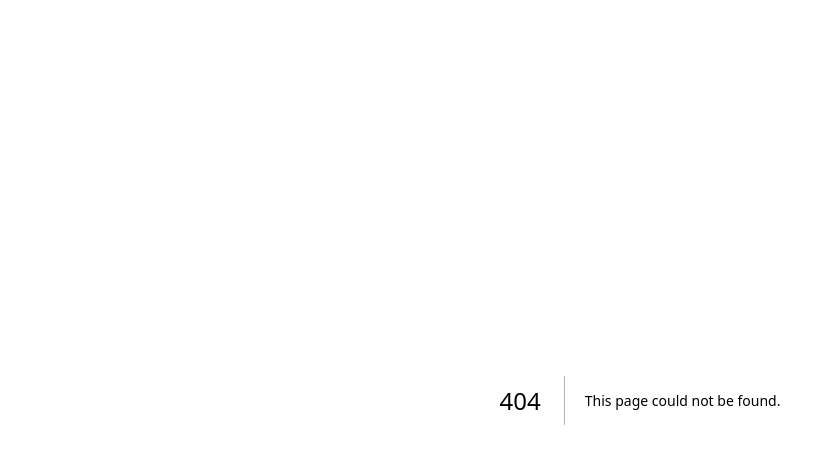
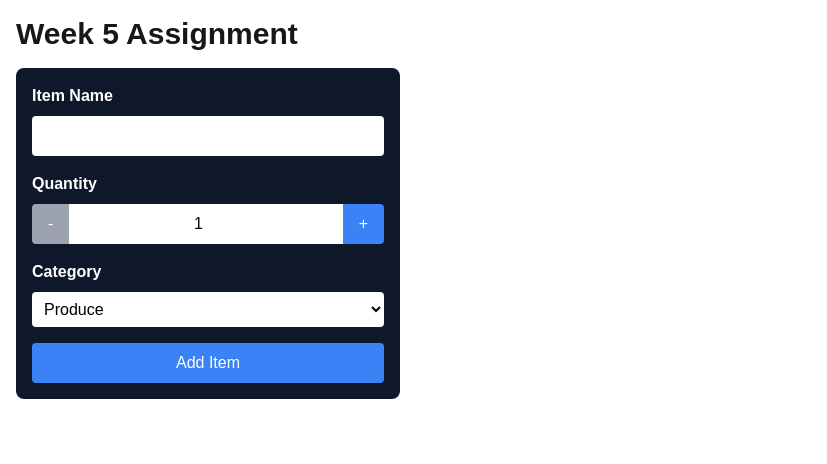
Before and after one commit to pranavbhalla22/cprg306-assignments, a Next.js app: page /week-5 in a window 1280 px wide. Before the commit this address had no page. Shown: the top 464 px of the page, without its empty margins (0-827 px from the left). Built offline with nearby package versions, Linux system fonts and the light colour scheme.

Commit message:
commit the changes

```diff
--- a/app/page.js
+++ b/app/page.js
@@ -3,15 +3,18 @@ import Link from "next/link";
 export default function page(){
   return(
     <div>
-      <h1> CPRG 306: Web Development 2 - Assignments</h1>
+      <h1 className="text-2xl font-bold mb-4">CPRG 306: Web Development 2 - Assignments</h1>
       <p>
-        Link to week 2: <Link href="week-2">Week 2</Link>
+        Link to week 2: <Link href="week-2" className="text-blue-500 hover:text-blue-700">Week 2</Link>
       </p>
       <p>
-      Link to week 3: <Link href="week-3">Week 3</Link>
+        Link to week 3: <Link href="week-3" className="text-green-500 hover:text-green-700">Week 3</Link>
       </p>
       <p>
-      Link to week 4: <Link href="week-4">Week 4</Link>
+        Link to week 4: <Link href="week-4" className="text-red-500 hover:text-red-700">Week 4</Link>
+      </p>
+      <p>
+        Link to week 5: <Link href="week-5" className="text-purple-500 hover:text-purple-700">Week 5</Link>
       </p>
     </div>
   );
--- /dev/null
+++ b/app/week-5/newitem.js
@@ -0,0 +1,117 @@
+"use client";
+import { useState } from 'react';
+
+export default function NewItem() {
+  const [name, setName] = useState("");
+  const [quantity, setQuantity] = useState(1);
+  const [category, setCategory] = useState("produce");
+
+  const handleSubmit = (e) => {
+    e.preventDefault();
+    const item = { name, quantity, category };
+    console.log(item);
+    alert(`Added Item: ${name}, Quantity: ${quantity}, Category: ${category}`);
+    setName("");
+    setQuantity(1);
+    setCategory("produce");
+  };
+
+  const increment = () => {
+    if (quantity < 20) {
+      setQuantity(quantity + 1);
+    }
+  };
+
+  const decrement = () => {
+    if (quantity > 1) {
+      setQuantity(quantity - 1);
+    }
+  };
+
+  return (
+    <form onSubmit={handleSubmit} className="p-4 bg-slate-900 max-w-sm rounded-lg">
+      {/* Name Field */}
+      <div className="mb-4">
+        <label htmlFor="name" className="block text-white font-bold mb-2">
+          Item Name
+        </label>
+        <input
+          type="text"
+          id="name"
+          value={name}
+          onChange={(e) => setName(e.target.value)}
+          required
+          className="w-full p-2 rounded bg-white text-black"
+        />
+      </div>
+
+      {/* Quantity Field */}
+      <div className="mb-4">
+        <label htmlFor="quantity" className="block text-white font-bold mb-2">
+          Quantity
+        </label>
+        <div className="flex items-center">
+          <button
+            type="button"
+            onClick={decrement}
+            disabled={quantity === 1}
+            className="bg-blue-500 text-white px-4 py-2 rounded-l disabled:bg-gray-400"
+          >
+            -
+          </button>
+          <input
+            type="number"
+            id="quantity"
+            value={quantity}
+            onChange={(e) => setQuantity(Number(e.target.value))}
+            min="1"
+            max="20"
+            required
+            className="w-full p-2 text-center bg-white text-black"
+          />
+          <button
+            type="button"
+            onClick={increment}
+            disabled={quantity === 20}
+            className="bg-blue-500 text-white px-4 py-2 rounded-r disabled:bg-gray-400"
+          >
+            +
+          </button>
+        </div>
+      </div>
+
+      {/* Category Field */}
+      <div className="mb-4">
+        <label htmlFor="category" className="block text-white font-bold mb-2">
+          Category
+        </label>
+        <select
+          id="category"
+          value={category}
+          onChange={(e) => setCategory(e.target.value)}
+          className="w-full p-2 rounded bg-white text-black"
+        >
+          <option value="produce">Produce</option>
+          <option value="dairy">Dairy</option>
+          <option value="bakery">Bakery</option>
+          <option value="meat">Meat</option>
+          <option value="frozen">Frozen Foods</option>
+          <option value="canned">Canned Goods</option>
+          <option value="dry">Dry Goods</option>
+          <option value="beverages">Beverages</option>
+          <option value="snacks">Snacks</option>
+          <option value="household">Household</option>
+          <option value="other">Other</option>
+        </select>
+      </div>
+
+      {/* Submit Button */}
+      <button
+        type="submit"
+        className="w-full bg-blue-500 text-white p-2 rounded hover:bg-blue-700"
+      >
+        Add Item
+      </button>
+    </form>
+  );
+}
--- /dev/null
+++ b/app/week-5/page.js
@@ -0,0 +1,10 @@
+import NewItem from './newitem';
+
+export default function Page() {
+  return (
+    <main className="p-4">
+      <h1 className="text-3xl font-bold mb-4">Week 5 Assignment</h1>
+      <NewItem />
+    </main>
+  );
+}
```
